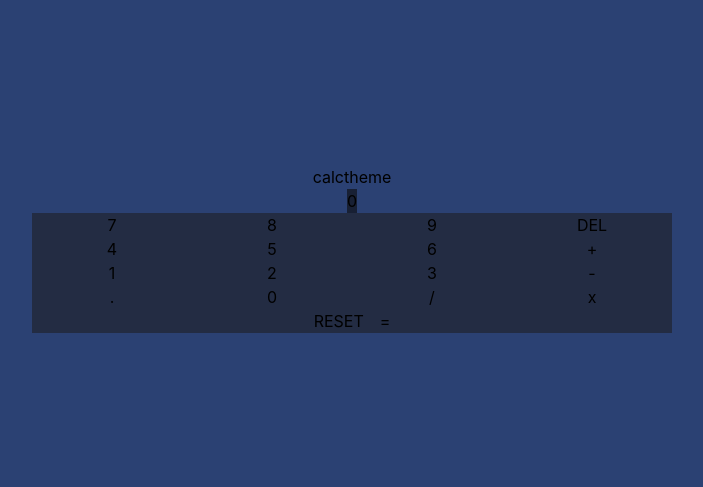
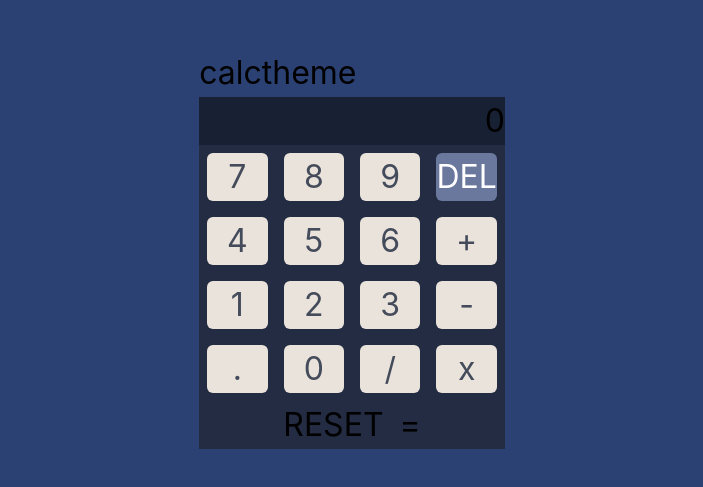
Before and after one commit to Dylan0907/calculator-app, a React (Create React App) app: page / in a window 1280 px wide. Shown: the part 151-638 px from the top of the page, without its empty margins (288-991 px from the left). Built offline with nearby package versions, Linux system fonts and the light colour scheme.

Commit message:
Add style to buttons and screen

```diff
--- a/src/App.tsx
+++ b/src/App.tsx
@@ -5,9 +5,11 @@ import ButtonsContainer from './components/ButtonsContainer'
 function App() {
   return (
       <div className='flex fixed inset-0 justify-center items-center flex-col bg-desaturatedBlueMain '>
-        <Top />
-        <Screen />
-        <ButtonsContainer />
+        <div className='w-auto'>
+          <Top />
+          <Screen />
+          <ButtonsContainer />
+        </div>
       </div>
   );
 }
--- a/src/components/ButtonsContainer.tsx
+++ b/src/components/ButtonsContainer.tsx
@@ -7,7 +7,7 @@ interface ButtonsContainerProps {
 
 const ButtonsContainer = (props: ButtonsContainerProps) => {
     return (
-        <div className="bg-desaturatedBlueKeyPad w-2/4 content-center">
+        <div className="bg-desaturatedBlueKeyPad content-center">
             <SmallButtoncontainer />
             <BigButtoncontainer />
         </div>
--- a/src/components/Screen.tsx
+++ b/src/components/Screen.tsx
@@ -1,4 +1,4 @@
-import { useSelector, useDispatch } from "react-redux";
+import { useSelector } from "react-redux";
 import { CalculatorState } from "../reducers/calculatorReducer";
 
 interface ScreenProps {
@@ -10,7 +10,11 @@ const Screen = (props: ScreenProps) => {
     const result = useSelector<CalculatorState, number>(state  => state.result);
 
     return (
-        <div className='flex justify-center bg-desaturatedBlueScreen'>{result}</div>
+        <div className='flex justify-end bg-desaturatedBlueScreen'>
+            <div className="flex">
+                {result}
+            </div>
+        </div>
     )
 }
 
--- a/src/components/SmallButton.tsx
+++ b/src/components/SmallButton.tsx
@@ -1,10 +1,17 @@
 interface SmallButtonProps {
-    text: String
+    text: String,
+    redButton?: boolean
 }
+
+const orangeButton: string = 'bg-lightGrayishOrangeKey text-grayishBlue m-2 rounded-md'
+
+const redButton: string = 'bg-desaturatedDarkBlueKeys text-white m-2 rounded-md'
 
 const SmallButton = (props: SmallButtonProps) => {
     return (
-        <button>{props.text}</button>
+        <button className={props.redButton ? redButton : orangeButton}>
+            {props.text}
+        </button>
     )
 }
 
--- a/src/components/SmallButtonsContainer.tsx
+++ b/src/components/SmallButtonsContainer.tsx
@@ -10,7 +10,7 @@ const SmallButtoncontainer = (props: SmallButtoncontainerProps) => {
             <SmallButton text={'7'}/>
             <SmallButton text={'8'}/>
             <SmallButton text={'9'}/>
-            <SmallButton text={'DEL'}/>
+            <SmallButton redButton= {true} text={'DEL'}/>
             <SmallButton text={'4'}/>
             <SmallButton text={'5'}/>
             <SmallButton text={'6'}/>
--- a/src/components/Top.tsx
+++ b/src/components/Top.tsx
@@ -4,8 +4,8 @@ interface TopProps {
 
 const Top = (props: TopProps) => {
     return (
-        <div className='flex justify-center'>
-            <div>calc</div>
+        <div className='flex'>
+            <div className="">calc</div>
             <div>theme</div>
         </div>
     )
--- a/src/index.css
+++ b/src/index.css
@@ -7,6 +7,7 @@ body {
   font-family: -apple-system, BlinkMacSystemFont, 'Segoe UI', 'Roboto', 'Oxygen',
     'Ubuntu', 'Cantarell', 'Fira Sans', 'Droid Sans', 'Helvetica Neue',
     sans-serif;
+  font-size: 32px;
   -webkit-font-smoothing: antialiased;
   -moz-osx-font-smoothing: grayscale;
 }
--- a/tailwind.config.js
+++ b/tailwind.config.js
@@ -20,7 +20,7 @@ module.exports = {
       redKeyShadow: '#93261A',
       lightGrayishOrangeKey: '#EAE3DC',
       lightGrayishOrangeKeyShadow: '#B4A597',
-      textColorBlue:'#444B5A',
+      grayishBlue:'#444B5A',
       white: '#FFFFFF'
     },
   },
```
